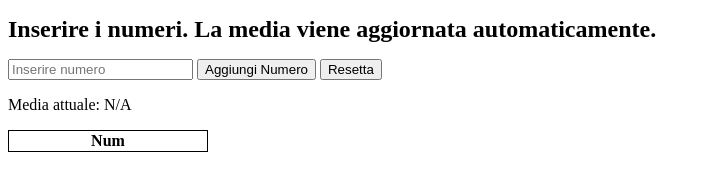
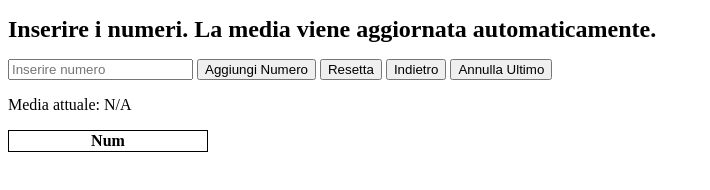
Before and after one commit to IlVeroScu/CalcolatoreDiMedia, a plain HTML site: page index.html in a window 1280 px wide. Shown: the whole page, without its empty margins (0-710 px from the left). Drawn offline with Linux system fonts and the light colour scheme.

Commit message:
Update index.html (Undo and Redo button)

```diff
--- a/index.html
+++ b/index.html
@@ -29,6 +29,8 @@
     <input type="number" id="numeroInput" placeholder="Inserire numero">
     <button onclick="aggiungiNumero()">Aggiungi Numero</button>
     <button onclick="reset()">Resetta</button>
+    <button onclick="indietro()">Indietro</button>
+    <button onclick="annullaUltimo()">Annulla Ultimo</button>
     <p>Media attuale: <span id="media">N/A</span></p>
 
     <table id="tabellaNumeri">
@@ -41,6 +43,7 @@
 <script>
     let somma = 0;
     let volte = 0;
+    let numeri = [];
 
     function aggiungiNumero() {
         let numeroInput = document.getElementById("numeroInput");
@@ -50,6 +53,7 @@
         let numero = parseFloat(numeroInput.value);
 
         if (!isNaN(numero)) {
+            numeri.push(numero);
             somma += numero;
             volte++;
 
@@ -76,12 +80,39 @@
         // Resetta variabili e testi
         somma = 0;
         volte = 0;
+        numeri = [];
         mediaSpan.textContent = "N/A";
         numeroInput.value = "";
 
         // Resetta la tabella
         tabellaNumeri.innerHTML = "<tr><th>Num</th></tr>";
     }
+
+    function indietro() {
+        history.back();
+    }
+
+    function annullaUltimo() {
+        if (numeri.length > 0) {
+            let ultimoNumero = numeri.pop();
+            somma -= ultimoNumero;
+            volte--;
+
+            // Rimuovi l'ultima riga dalla tabella
+            let tabellaNumeri = document.getElementById("tabellaNumeri");
+            tabellaNumeri.deleteRow(tabellaNumeri.rows.length - 1);
+
+            // Aggiorna la media
+            let mediaSpan = document.getElementById("media");
+            if (volte > 0) {
+                mediaSpan.textContent = (somma / volte).toFixed(2);
+            } else {
+                mediaSpan.textContent = "N/A";
+            }
+        } else {
+            alert("Non ci sono numeri da annullare.");
+        }
+    }
 </script>
 
 </body>
```
